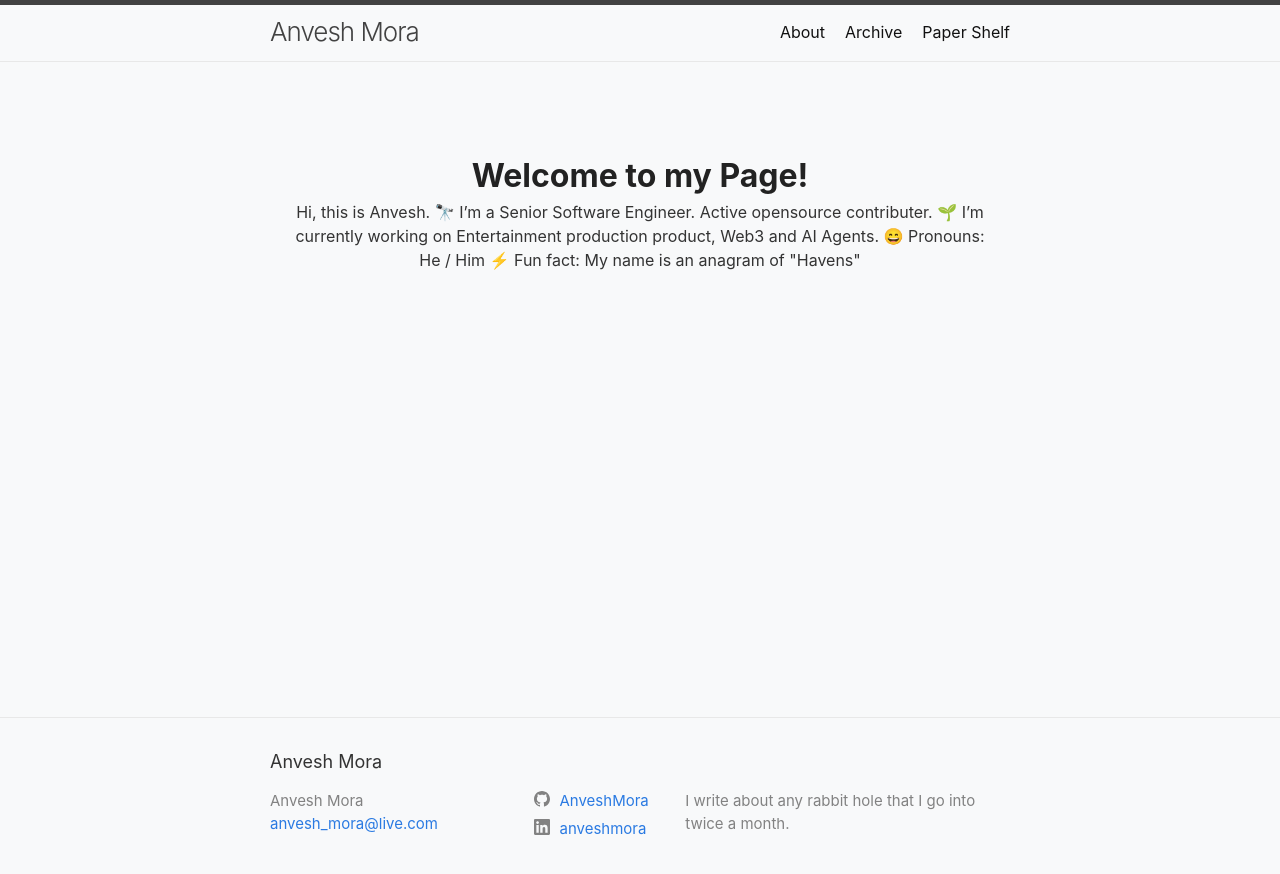
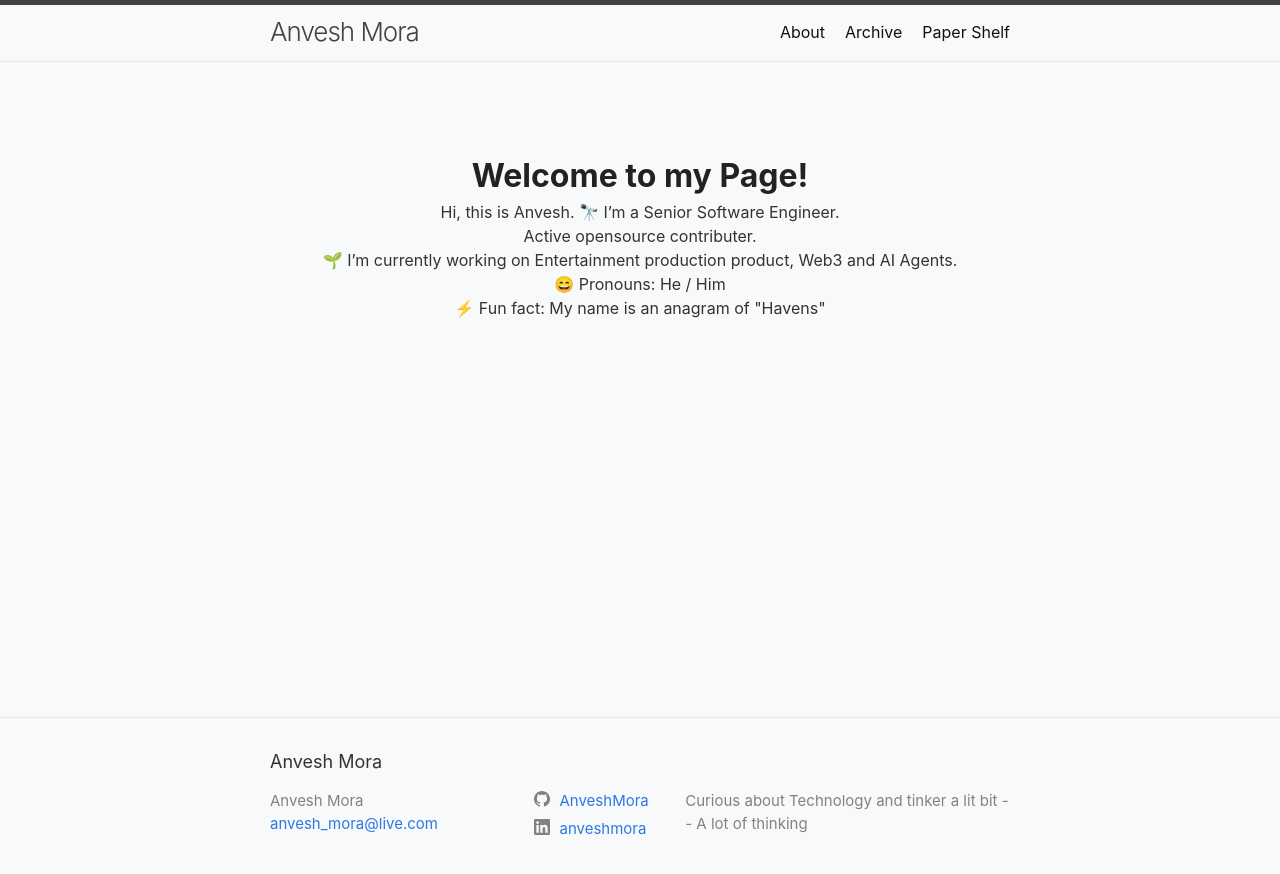
Before and after one commit to AnveshMora/anveshmora.github.io, a Jekyll site: the page built from index.md, in a window 1280 px wide. Shown: the top 874 px of the page. Built offline with Jekyll 4.4.1, drawn with Linux system fonts in a browser that asks for light colours.

Commit message:
adding page icon

```diff
--- a/_config.yml
+++ b/_config.yml
@@ -21,7 +21,7 @@
 title: Anvesh Mora
 email: anvesh_mora@live.com
 description: >- # this means to ignore newlines until "baseurl:"
-  I write about any rabbit hole that I go into twice a month.
+  Curious about Technology and tinker a lit bit -- A lot of thinking
 baseurl: "" # the subpath of your site, e.g. /blog
 url: "" # the base hostname & protocol for your site, e.g. http://example.com
 linkedin_username: anveshmora
--- a/_includes/head.html
+++ b/_includes/head.html
@@ -15,4 +15,5 @@
   {%- if jekyll.environment == 'production' and site.google_analytics -%}
     {%- include google-analytics.html -%}
   {%- endif -%}
+  <link rel="icon" type="image/x-icon" href="https://media.licdn.com/dms/image/v2/D5603AQGVLGpDCRyDqQ/profile-displayphoto-shrink_100_100/B56Zc0IDBMGoAc-/0/1748926215257?e=1755129600&v=beta&t=0SCsQGkFtZqpuFbiNmWbNPWMm0LNevN8ylnOX8_uRLQ">
 </head>
--- a/index.md
+++ b/index.md
@@ -129,14 +129,14 @@ layout: default
     <div class="title-container">
         <h1>Welcome to my Page!</h1>
     </div>
-    <p>
+    <p style="text-align: center">
         Hi, this is Anvesh.
 
-        🔭 I’m a Senior Software Engineer.
-        Active opensource contributer.
-        🌱 I’m currently working on Entertainment production product, Web3 and AI Agents.
-        😄 Pronouns: He / Him
-        ⚡ Fun fact: My name is an anagram of "Havens"
+        🔭 I’m a Senior Software Engineer. <br/>
+        Active opensource contributer. <br/>
+        🌱 I’m currently working on Entertainment production product, Web3 and AI Agents. <br/>
+        😄 Pronouns: He / Him <br/>
+        ⚡ Fun fact: My name is an anagram of "Havens" <br/>
     </p>
     <!-- <ul class="post-list">
         {% for post in site.posts %}
```
